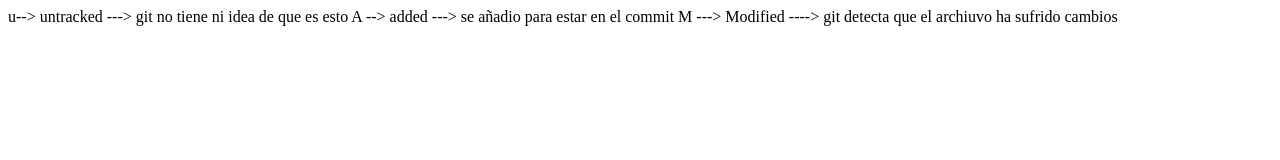
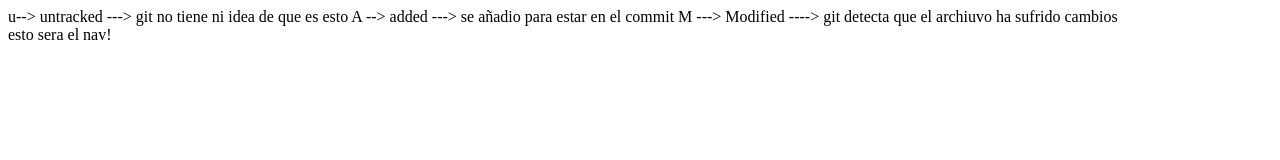
Before and after one commit to 4GeeksAcademy/FS-PT-81-Git, a plain HTML site: page index.html in a window 1280 px wide. Drawn offline with Linux system fonts and the light colour scheme.

Commit message:
feat: navbar

```diff
--- a/index.html
+++ b/index.html
@@ -1,15 +1,22 @@
 <!DOCTYPE html>
 <html lang="en">
+
 <head>
     <meta charset="UTF-8">
     <meta name="viewport" content="width=device-width, initial-scale=1.0">
     <title>Document</title>
     <link rel="stylesheet" href="style.css">
 </head>
+
 <body>
     u--> untracked ---> git no tiene ni idea de que es esto
     A --> added ---> se añadio para estar en el commit
     M ---> Modified ----> git detecta que el archiuvo ha sufrido cambios
 
+    <nav>
+        esto sera el nav!
+    </nav>
+
 </body>
+
 </html>
```
